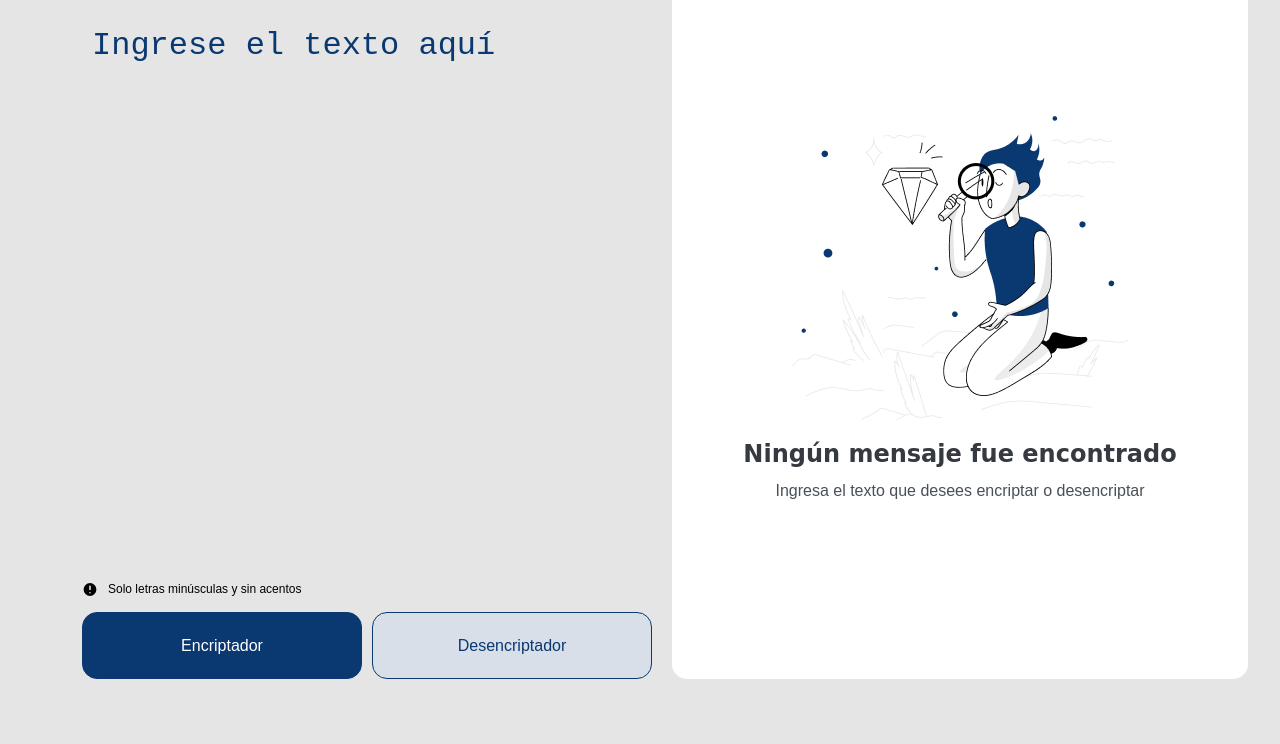
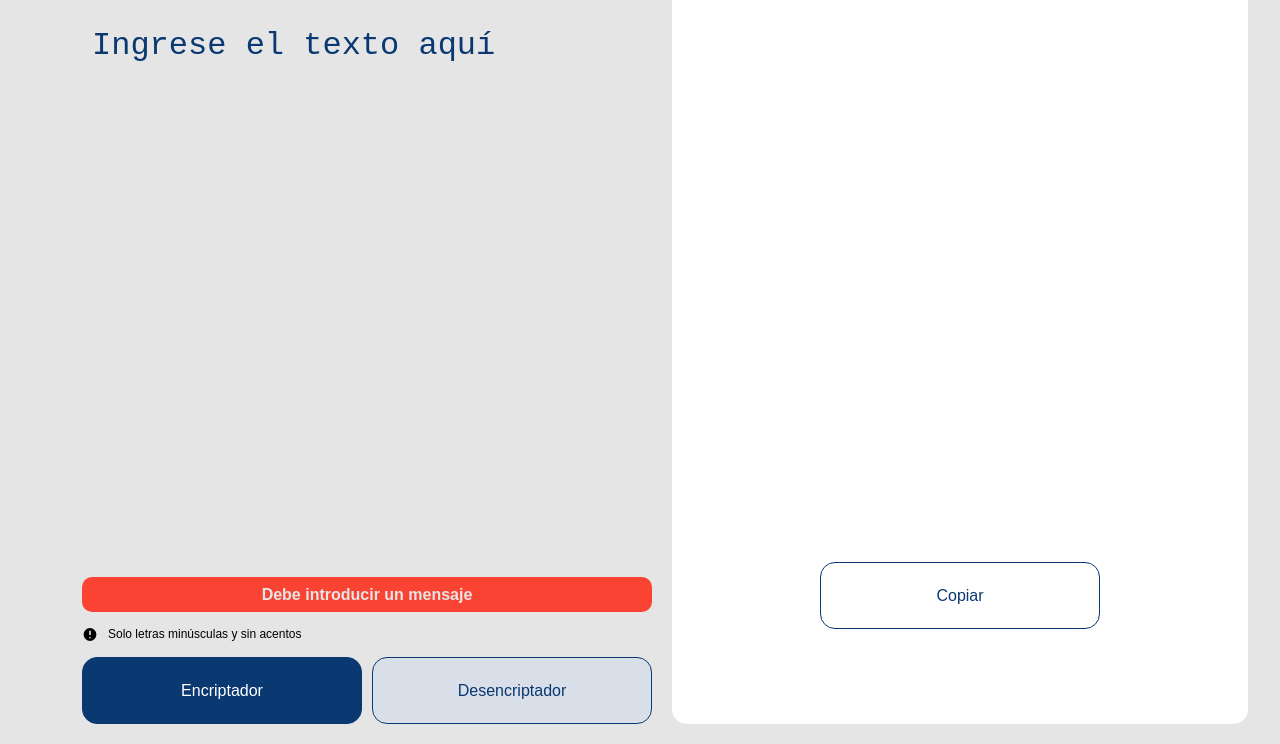
Before and after one commit to sskaren1/Challenge_1_Encriptador-de-texto, a plain HTML site: page index.html in a window 1280 px wide. Both pictures are taken after a click on the button "Encriptador". Shown: the part 71-815 px from the top of the page. Drawn offline with Linux system fonts and the light colour scheme.

Commit message:
add: encrypted message

```diff
--- a/css/base/globals.css
+++ b/css/base/globals.css
@@ -51,3 +51,8 @@ button{
     background-color: transparent;
     color: var(--neutral-2);
 }
+
+textarea, textarea:focus, textarea:active {
+    outline: transparent;
+    border: 1px solid transparent;
+ }
--- a/css/base/typography.css
+++ b/css/base/typography.css
@@ -41,8 +41,11 @@ button {
   font-size: 1.6rem;
 }
 
-.encryptor__content .encryptor__message textarea {
+.encryptor__message textarea {
   font-size: 3.2rem;
+}
+.decryptor__message textarea {
+  font-size: 2.4rem;
 }
 .encryptor__warning p {
   font-size: 1.2rem;
@@ -54,46 +57,3 @@ button {
 .decryptor__full p{
   font-size: 2.4rem;
 }
-
-/* ul {
-    list-style: none;
-}
-
-li {
-    font-family: var(--link-font);
-    font-weight: var(--regular);
-    color: var(--neutral-2);
-    text-align: justify;
-    transition-property: color;
-    transition-duration: .5s;
-
-    font-size: 1.9rem;
-}
-
-
-a {
-    font-family: var(--link-font);
-    font-weight: var(--regular);
-    color: var(--neutral-2);
-    text-align: center;
-    text-decoration: none;
-    transition-property: color;
-    transition-duration: .5s;
-    cursor: pointer;
-    font-size: 1.6rem;
-}
-a:hover {
-    color: var(--color-3);
-}
-
-i {
-    font-family: var(--link-font);
-    font-weight: var(--regular);
-    color: var(--neutral-2);
-    text-align: center;
-    text-decoration: none;
-    transition-property: color;
-    transition-duration: .5s;
-    cursor: pointer;
-    font-size: 1.6rem;
-} */
--- a/css/base/variables.css
+++ b/css/base/variables.css
@@ -30,6 +30,8 @@
     --color-3: #343A40;
     --color-4: #495057;
     --color-5: #D8DFE8;
+    --color-6: #fa4332;
+    --color-7: #64b100;
     --neutral-1: rgb(0, 0, 0);
     --neutral-2: rgb(255, 255, 255);
     --neutral-3: rgb(74, 74, 74);
--- a/css/index.css
+++ b/css/index.css
@@ -20,6 +20,7 @@
 /* Encryptor */
 .encryptor {
   height: 100%;
+  width: 100%;
 }
 /* logo */
 .encryptor .encryptor__logo img {
@@ -47,15 +48,21 @@
   }
 }
 /* textarea */
-.encryptor__content .encryptor__message textarea {
+.encryptor__message textarea, .decryptor__message textarea {
   width: 100%;
+  min-height: 30vh;
   background-color: transparent;
   border: none;
   padding: 1rem;
   border-radius: 1.5rem;
   resize: none;
 }
-.encryptor__content .encryptor__message textarea::placeholder {
+@media (min-width: 1000px) {
+  .encryptor__message textarea, .decryptor__message textarea {
+    min-height: 68vh;
+  }
+}
+.encryptor__message textarea::placeholder, .decryptor__message textarea::placeholder {
   color: var(--color-2);
 }
 /* warning */
@@ -113,7 +120,7 @@
   height: 100%;
   background-color: var(--neutral-2);
   border-radius: 1.5rem;
-  padding: 2rem;
+  padding: 4rem 2rem 2rem;
 }
 /* decryptor empty */
 @media (min-width: 1000px) {
@@ -149,10 +156,33 @@
     height: 80vh;
   }
 }
-.decryptor__full p {
+.decryptor__full .decryptor__message p {
   color: var(--color-4);
   margin-bottom: 2rem;
+}
+@media (min-width: 1000px){
+  .decryptor__full .decryptor__message p{
+    margin-bottom: 0;
+  }
 }
 .btn--copy {
   color: var(--color-2);
 }
+
+.alert {
+  width: 100%;
+  display: block;
+  font-weight: 700;
+  color: var(--color-1);
+  text-align: center;
+  padding: 0.5rem;
+  border-radius: 1rem;
+  margin-bottom: 1rem;
+}
+.alert--danger {
+  background-color: var(--color-6);
+}
+
+.alert--success {
+  background-color: var(--color-7);
+}
--- a/index.html
+++ b/index.html
@@ -13,14 +13,13 @@
         <header class="encryptor__logo">
           <img src="./assets/img/Logo.png" alt="logo" />
         </header>
-        <div class="encryptor__content">
+        <div class="encryptor__content" id="contentEncryptor">
           <div class="encryptor__message">
             <textarea
-              name=""
-              id=""
-              cols="30"
-              rows="10"
+              name="inputMessage"
+              id="inputMessage"
               placeholder="Ingrese el texto aquí"
+              autofocus
             ></textarea>
           </div>
           <div class="encryptor__warning">
@@ -46,22 +45,24 @@
       </div>
       <div class="decryptor">
         <div class="decryptor__content">
-          <div class="decryptor__empty">
+          <!-- <div class="decryptor__empty">
             <img src="./assets/img/Muñeco.png" alt="muñeco" />
             <h2>Ningún mensaje fue encontrado</h2>
             <p>Ingresa el texto que desees encriptar o desencriptar</p>
-          </div>
-          <!-- <div class="decryptor__full">
+          </div> -->
+          <div class="decryptor__full">
             <div class="decryptor__message">
-              <p>
-                Lorem, ipsum dolor sit amet consectetur adipisicing elit.
-              </p>
+              <textarea
+                name="outputMessage"
+                id="outputMessage"
+                autofocus
+              ></textarea>
             </div>
 
             <div class="decryptor__button">
               <button class="btn btn--copy">Copiar</button>
             </div>
-          </div> -->
+          </div>
         </div>
       </div>
     </div>
--- a/js/index.js
+++ b/js/index.js
@@ -0,0 +1,115 @@
+const inputMessageField = document.querySelector("#inputMessage");
+const outputMessageField = document.querySelector("#outputMessage");
+const btnEncryptor = document.querySelector(".btn--encryptor");
+const btnDecryptor = document.querySelector(".btn--decryptor");
+const btnCopy = document.querySelector(".btn--copy");
+
+eventListeners();
+
+function eventListeners() {
+  inputMessageField.addEventListener("change", messageToEncrypt);
+  btnEncryptor.addEventListener("click", encryptor);
+}
+
+const objectMessage = {
+  inputMessage: "",
+  outputMessage: "",
+};
+
+const encryptionKeys = {
+  a: "ai",
+  e: "enter",
+  i: "imes",
+  o: "ober",
+  u: "ufat",
+};
+
+function messageToEncrypt(e) {
+  objectMessage[e.target.name] = e.target.value;
+  console.log("objectMessage", objectMessage);
+}
+
+function encryptor() {
+  let { inputMessage, outputMessage } = objectMessage;
+  const names = Object.keys(encryptionKeys);
+  const keys = Object.values(encryptionKeys);
+
+  if (inputMessage === "") {
+    printAlert("Debe introducir un mensaje", "error");
+  } else if (inputMessage === "A") {
+    printAlert("Debe introducir solo letras en minuscula", "error");
+  } else {
+    printAlert("Mensaje Encriptado", "success");
+
+    // Proceso de encriptación
+    for (let i = 0; i < inputMessage.length; i++) {
+      if (inputMessage[i] === names[0]) {
+        objectMessage.outputMessage += keys[0];
+
+        // otras manera de agregar o modificar un objeto
+        // objectMessage.outputMessage += keys[0];
+        // o
+        // outputMessage += keys[0];
+        // objectMessage.outputMessage = outputMessage;
+      } else if (inputMessage[i] === names[1]) {
+        objectMessage.outputMessage += keys[1];
+      } else if (inputMessage[i] === names[2]) {
+        objectMessage.outputMessage += keys[2];
+      } else if (inputMessage[i] === names[3]) {
+        objectMessage.outputMessage += keys[3];
+      } else if (inputMessage[i] === names[4]) {
+        objectMessage.outputMessage += keys[4];
+      } else {
+        objectMessage.outputMessage += inputMessage[i];
+      }
+    }
+    console.log("outputMessage final", outputMessage);
+    console.log("objectMessage final", objectMessage);
+  }
+  //   imprimir el mensaje encriptado
+  outputMessageField.innerHTML = objectMessage.outputMessage;
+
+  //   Reiniciar el objeto
+  restartObject();
+}
+
+function isMayusc(message) {
+  for (let i = 0; i < message.lenght; i++) {}
+}
+
+function printAlert(mensaje, tipo) {
+  // Crea el div
+  const divMensaje = document.createElement("p");
+  divMensaje.classList.add("alert");
+
+  // Si es de tipo error agrega una clase
+  if (tipo === "error") {
+    divMensaje.classList.add("alert--danger");
+  } else {
+    divMensaje.classList.add("alert--success");
+  }
+
+  // Mensaje de error
+  divMensaje.textContent = mensaje;
+
+  // Insertar en el DOM
+  document
+    .querySelector("#contentEncryptor")
+    .insertBefore(divMensaje, document.querySelector(".encryptor__warning"));
+
+  // Quitar el alert despues de 3 segundos
+  setTimeout(() => {
+    divMensaje.remove();
+  }, 3000);
+}
+
+function restartObject() {
+  // Reiniciar el objeto
+  objectMessage.outputMessage = "";
+}
+
+function cleanHTML() {
+  while (outputMessageField.firstChild) {
+    outputMessageField.removeChild(outputMessageField.firstChild);
+  }
+}
```
